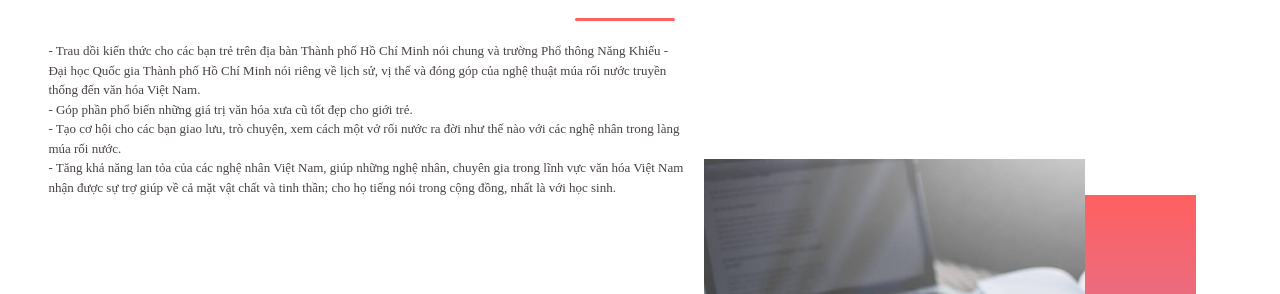
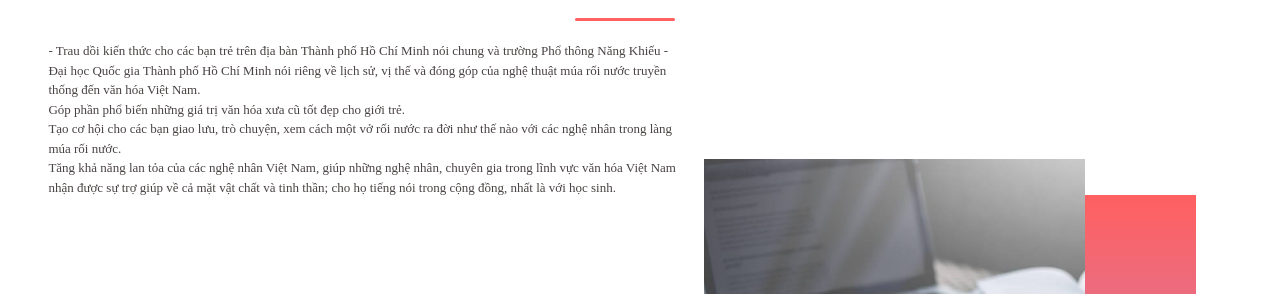
Before and after one commit to npovn/Nguon, a Jekyll site: the page aboutus.html, which Jekyll copies as it is, in a window 1280 px wide and 900 px high, scrolled down 906 px. Shown: the part 158-452 px from the top of the window. Built offline with Jekyll 4.4.1, drawn with Linux system fonts in a browser that asks for light colours.

Commit message:
Xóa gạch đầu dòng sú mệnh

```diff
--- a/aboutus.html
+++ b/aboutus.html
@@ -1540,9 +1540,9 @@
             <div class="title2">
                 <h1>Mục tiêu, sứ mệnh</h1>
                 <p>- Trau dồi kiến thức cho các bạn trẻ trên địa bàn Thành phố Hồ Chí Minh nói chung và trường Phổ thông Năng Khiếu - Đại học Quốc gia Thành phố Hồ Chí Minh nói riêng về lịch sử, vị thế và đóng góp của nghệ thuật múa rối nước truyền thống đến văn hóa Việt Nam. <br>
-                - Góp phần phổ biến những giá trị văn hóa xưa cũ tốt đẹp cho giới trẻ. <br>
-                - Tạo cơ hội cho các bạn giao lưu, trò chuyện, xem cách một vở rối nước ra đời như thế nào với các nghệ nhân trong làng múa rối nước. <br>
-                - Tăng khả năng lan tỏa của các nghệ nhân Việt Nam, giúp những nghệ nhân, chuyên gia trong lĩnh vực văn hóa Việt Nam nhận được sự trợ giúp về cả mặt vật chất và tinh thần; cho họ tiếng nói trong cộng đồng, nhất là với học sinh.</p>
+                 Góp phần phổ biến những giá trị văn hóa xưa cũ tốt đẹp cho giới trẻ. <br>
+                 Tạo cơ hội cho các bạn giao lưu, trò chuyện, xem cách một vở rối nước ra đời như thế nào với các nghệ nhân trong làng múa rối nước. <br>
+                 Tăng khả năng lan tỏa của các nghệ nhân Việt Nam, giúp những nghệ nhân, chuyên gia trong lĩnh vực văn hóa Việt Nam nhận được sự trợ giúp về cả mặt vật chất và tinh thần; cho họ tiếng nói trong cộng đồng, nhất là với học sinh.</p>
 
             </div>
             <div class="img_container1">
```
